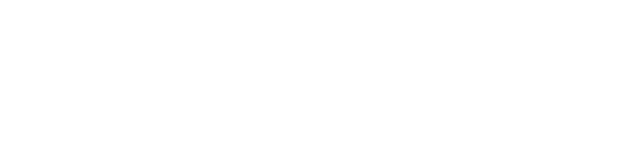
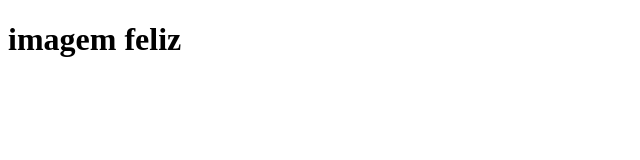
Before and after one commit to LuanRodriguesss/luansitev1, a plain HTML site: page site/index.html in a window 1280 px wide. Shown: the whole page, without its empty margins (0-640 px from the left). Drawn offline with Linux system fonts and the light colour scheme.

Commit message:
Add files via upload

```diff
--- a/site/index.html
+++ b/site/index.html
@@ -6,7 +6,7 @@
     <meta name="viewport" content="width=device-width, initial-scale=1.0">
     <title>Document</title>
 </head>
-<body>
+<body><h1>imagem feliz</h1>
 
 </body>
 </html>
```
